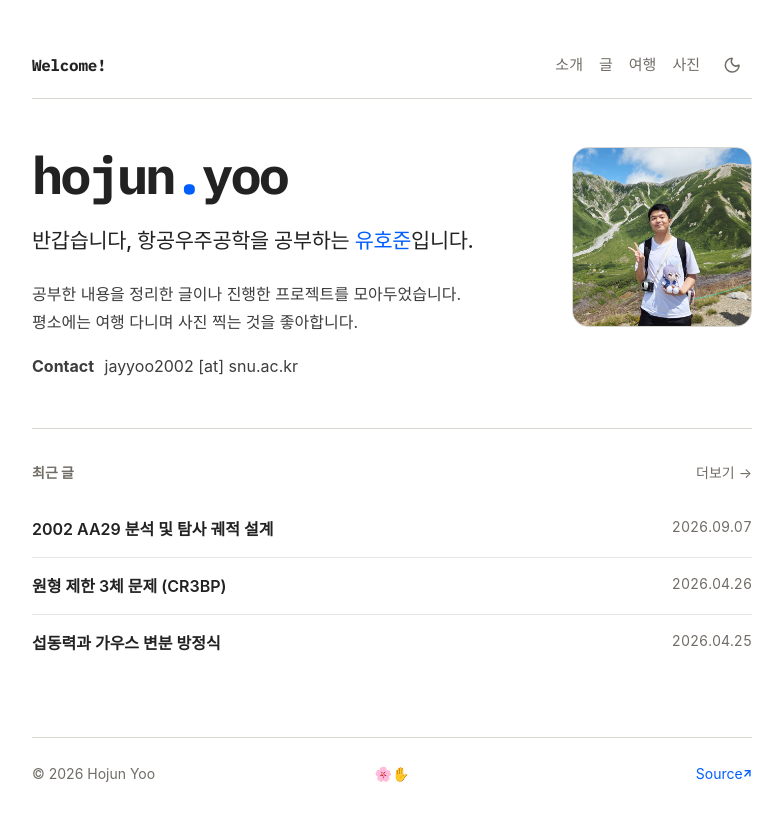
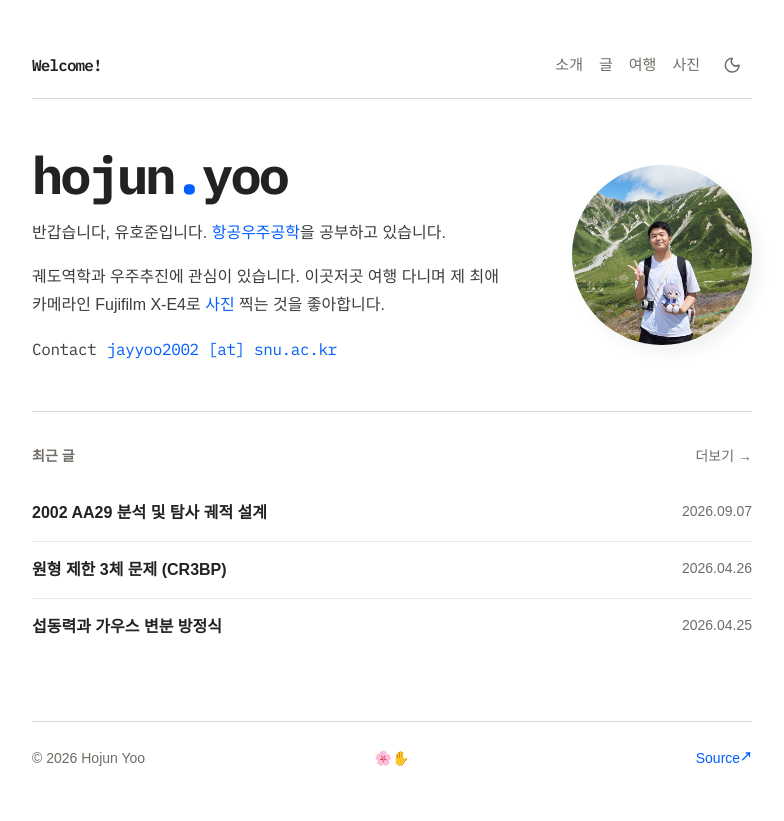
Before and after one commit to shami-momo/shami-momo.github.io, a Jekyll site: the page built from index.md, in a window 1280 px wide. Shown: the top 821 px of the page, without its empty margins (248-1032 px from the left). Built offline with Jekyll 4.4.1, drawn with Linux system fonts in a browser that asks for light colours; some web fonts are replaced.

Commit message:
Main page refined

```diff
--- a/assets/css/common.css
+++ b/assets/css/common.css
@@ -1,4 +1,3 @@
-@import url("https://cdn.jsdelivr.net/npm/pretendard@1.3.9/dist/web/variable/pretendardvariable-dynamic-subset.css");
 @import url('https://fonts.googleapis.com/css2?family=IBM+Plex+Mono:ital,wght@0,100;0,200;0,300;0,400;0,500;0,600;0,700;1,100;1,200;1,300;1,400;1,500;1,600;1,700&family=Space+Mono:ital,wght@0,400;0,700;1,400;1,700&display=swap');
 @import url("https://cdn.jsdelivr.net/gh/wanteddev/wanted-sans@v1.0.3/packages/wanted-sans/fonts/webfonts/variable/split/WantedSansVariable.min.css");
 
@@ -123,11 +122,6 @@ body {
   color: var(--text);
   font-family:
     "Wanted Sans Variable",
-    "Pretendard Variable",
-    "Pretendard",
-    -apple-system,
-    BlinkMacSystemFont,
-    "Segoe UI",
     sans-serif;
   line-height: 1.75;
   word-break: keep-all;
@@ -187,11 +181,11 @@ main {
 }
 
 .site-title {
-  font-weight: 700;
+  font-weight: 600;
   font-family: "IBM Plex Mono";
-  letter-spacing: -0.02em;
   text-decoration: none;
   white-space: nowrap;
+  letter-spacing: -0.055em;
 }
 
 .topbar nav {
@@ -210,19 +204,32 @@ main {
   text-decoration: none;
 }
 
+.topbar nav a::after {
+  content: "";
+  position: absolute;
+  right: 0;
+  bottom: 0.3rem;
+  left: 0;
+  height: 2px;
+  background: transparent;
+  transition: background-color var(--motion-fast) var(--ease);
+}
+
 .topbar nav a[aria-current="page"] {
   color: var(--text);
-  font-weight: 700;
+  font-weight: 600;
+}
+
+.topbar nav a:hover {
+  color: var(--text);
 }
 
 .topbar nav a[aria-current="page"]::after {
-  content: "";
-  position: absolute;
-  right: 0;
-  bottom: 0.2rem;
-  left: 0;
-  height: 2px;
   background: var(--main);
+}
+
+.topbar nav a:not([aria-current="page"]):hover::after {
+  background: var(--highlight);
 }
 
 .theme-toggle {
@@ -352,7 +359,7 @@ a.external-link::after {
   display: grid;
   grid-template-columns: minmax(0, 1fr) 200px;
   gap: var(--space-7);
-  align-items: start;
+  align-items: center;
 }
 
 .intro-text {
@@ -376,7 +383,6 @@ a.external-link::after {
   font-size: clamp(1.2rem, 2vw, 1.3rem);
   line-height: 1.68;
   letter-spacing: -0.015em;
-  font-weight: 500;
 }
 
 .intro p:not(.lead, .eyebrow) {
@@ -388,9 +394,9 @@ a.external-link::after {
   aspect-ratio: 1;
   justify-self: end;
   object-fit: cover;
-  border: 1px solid var(--line);
-  border-radius: var(--radius-lg);
   background: var(--paper);
+  box-shadow: 8px 8px 16px var(--muted-soft);
+  border-radius: var(--radius-pill);
 }
 
 .contact {
@@ -399,6 +405,8 @@ a.external-link::after {
   flex-wrap: wrap;
   align-items: center;
   gap: 0.65rem;
+  font-family: "IBM Plex Mono";
+  letter-spacing: -0.025rem;
 }
 
 /* Sections and lists */
--- a/index.md
+++ b/index.md
@@ -5,15 +5,17 @@ layout: default
 <section class="intro">
   <div class="intro-text">
     <h1>hojun<span class="intro-dot">.</span>yoo</h1>
-    <p class="lead">
-      반갑습니다, 항공우주공학을 공부하는 <a href="{{ '/introduction/' | relative_url }}">유호준</a>입니다.
+    <p>
+      반갑습니다, 유호준입니다. <a href="{{ '/introduction/' | relative_url }}">항공우주공학</a>을 공부하고 있습니다.
     </p>
+
     <p>
-      공부한 내용을 정리한 글이나 진행한 프로젝트를 모아두었습니다. 평소에는 여행 다니며 사진 찍는 것을 좋아합니다.
+      궤도역학과 우주추진에 관심이 있습니다. 이곳저곳 여행 다니며 제 최애 카메라인 Fujifilm X-E4로
+      <a href="{{ '/photos/' | relative_url }}">사진</a> 찍는 것을 좋아합니다.
     </p>
+
     <p class="contact">
-      <strong>Contact</strong>
-      jayyoo2002 [at] snu.ac.kr
+      Contact <a href="mailto:jayyoo2002@snu.ac.kr">jayyoo2002 [at] snu.ac.kr</a>
     </p>
   </div>
 
```
Also changed, not shown: assets/css/post.css (+3 -5 lines), introduction.md (+6 -8 lines).
